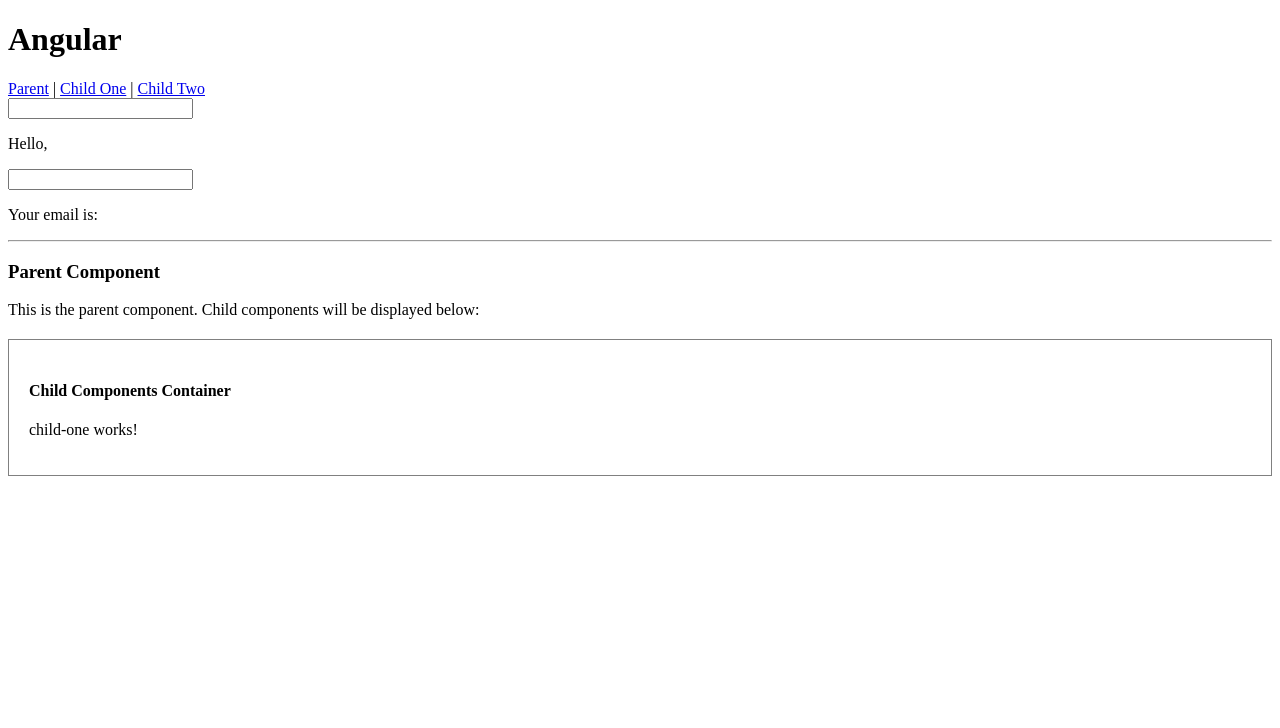
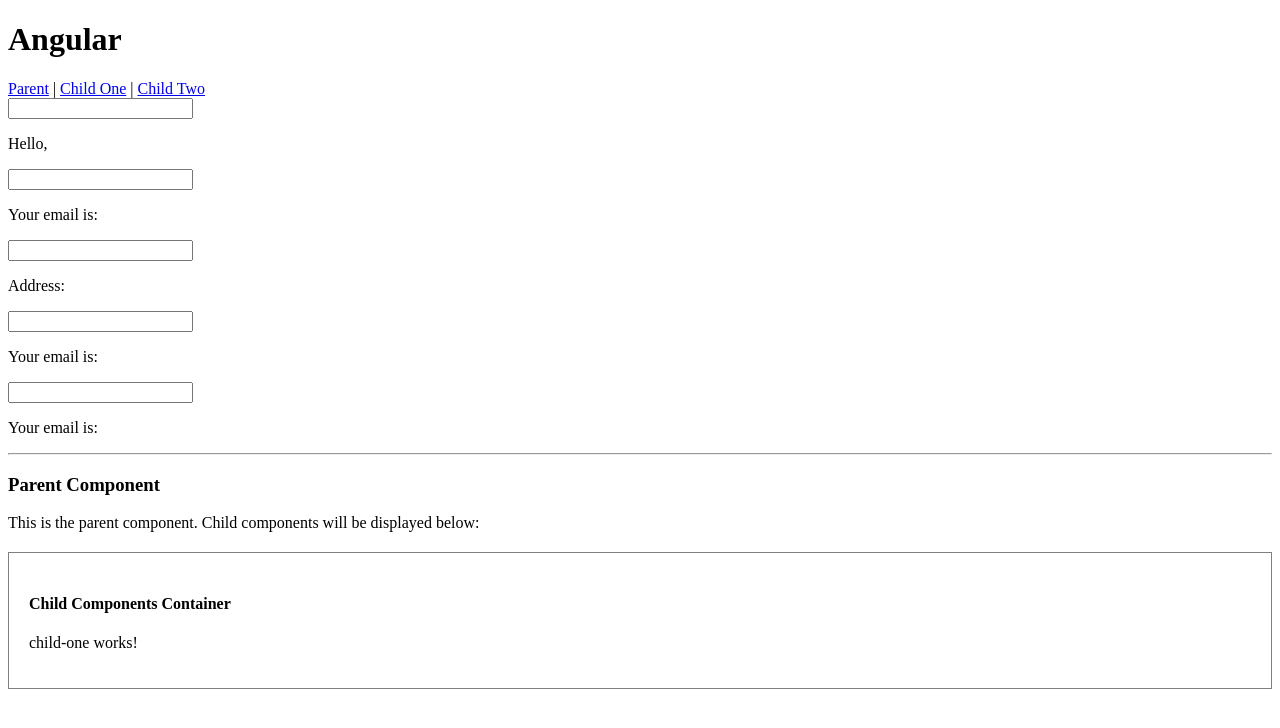
Before and after one commit to UBSITAngagka/Angagka-Tanelon-angular-routing-lab, an Angular app in the folder angular-child-routes-example/: page /parent/child-one in a window 1280 px wide. Shown: the top 728 px of the page. Built offline with nearby package versions, Linux system fonts and the light colour scheme.

Commit message:
Adding  placeholders for entry

```diff
--- a/angular-child-routes-example/src/app/app.component.html
+++ b/angular-child-routes-example/src/app/app.component.html
@@ -6,12 +6,21 @@
 <a routerLink="/parent/child-two" routerLinkActive="active">Child Two</a>
 </nav>
 
+
 <input [(ngModel)]="name" placeholder="Enter your name">
 <p>Hello, {{ name }}</p>
 
 <input [(ngModel)]="email" placeholder="Enter your email">
 <p>Your email is: {{ email }}</p>
 
+<input [(ngModel)]="address" placeholder="Enter your address">
+<p>Address: {{ address }}</p>
+
+<input [(ngModel)]="phone" placeholder="Enter your phone number">
+<p>Your email is: {{ phone }}</p>
+
+<input [(ngModel)]="gender" placeholder="Enter your gender">
+<p>Your email is: {{ gender }}</p>
 
 <hr/>
 <router-outlet></router-outlet>
--- a/angular-child-routes-example/src/app/app.component.ts
+++ b/angular-child-routes-example/src/app/app.component.ts
@@ -13,4 +13,7 @@
   title = 'angular-child-routes-example';
     name = ' ';
     email = ' ';
+    address = ' ';
+    phone = ' ';
+    gender = ' ';
 }
```
